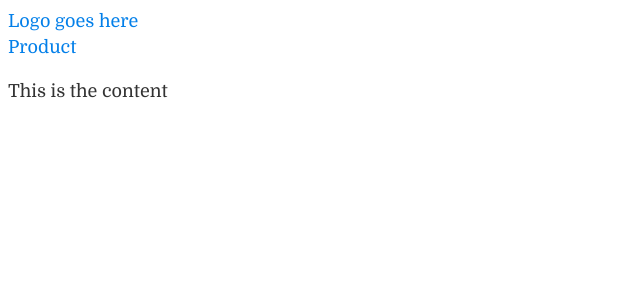
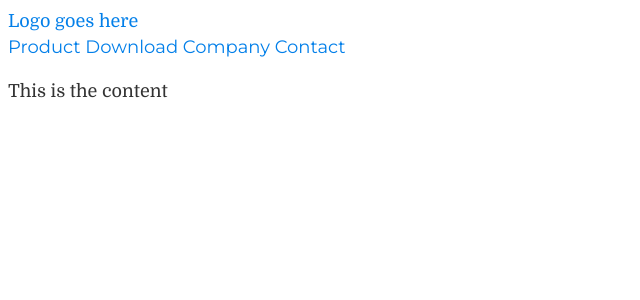
Before and after one commit to tribbloid/tribbloid.github.io, a Jekyll site: the page built from index.md, in a window 1280 px wide. Shown: the top 300 px of the page, without its empty margins (0-640 px from the left). Built offline with Jekyll 4.4.1, drawn with Linux system fonts in a browser that asks for light colours.

Commit message:
data-driven primary nav

```diff
--- a/_includes/header.html
+++ b/_includes/header.html
@@ -5,6 +5,7 @@
     <meta http-equiv="X-UA-Compatible" content="IE=edge">
     <title>{{ page.title }} &ndash; Spooky Stuff</title>
     <meta name="description" content="{{ page.meta_description }}">
+    <meta name="keywords" content="{{ page.meta_keywords }}">
     <meta name="viewport" content="width=device-width, initial-scale=1">
     <link rel="stylesheet" href="/css/style.css">
 </head>
@@ -13,7 +14,12 @@
         <div class="logo-section">
             <a href="/">Logo goes here</a>
         </div>
+
         <div class="nav-primary">
-            <a href="/product">Product</a>
+            {% for link in site.data.navigation_primary_links %}
+            <a {% if link.actual_url == page.url %}class="active"{% endif %} href="{{ link.url }}">
+                {{ link.name }}
+            </a>
+            {% endfor %}
         </div>
     </div>
--- /dev/null
+++ b/_sass/header.scss
@@ -0,0 +1,11 @@
+@import 'variables';
+
+.nav-primary {
+    a {
+        font-family: $font_ss;
+
+        &.active {
+            font-weight: 700;
+        }
+    }
+}
--- a/_sass/variables.scss
+++ b/_sass/variables.scss
@@ -3,3 +3,7 @@ $purple_dark: #3D0A49;
 $purple: #5015BD;
 $blue: #027FE9;
 $blue_light: #00CAF8;
+
+// Fonts
+$font_ss: 'Montserrat', 'Helvetica Neue', 'Arial', sans-serif;
+$font_s: 'Domine', 'Georgia', serif;
--- a/css/style.scss
+++ b/css/style.scss
@@ -15,12 +15,12 @@
 
 // Global styles
 body {
-    font-family: 'Domine', 'Georgia', serif;
+    font-family: $font_s;
     -webkit-font-smoothing: antialiased;
 }
 
 h1, h2, h3, h4, h5 {
-    font-family: 'Montserrat', 'Helvetica Neue', 'Arial', sans-serif;
+    font-family: $font_ss;
     font-weight: 400;
 }
 
@@ -34,3 +34,4 @@ a {
 }
 
 // Components and Sections
+@import 'header';
```
Also changed, not shown: _data/navigation_primary_links.yml (added, +15 -0 lines), index.md (+1 -0 lines), product/index.md (+1 -0 lines), README.md, 4 other files.
